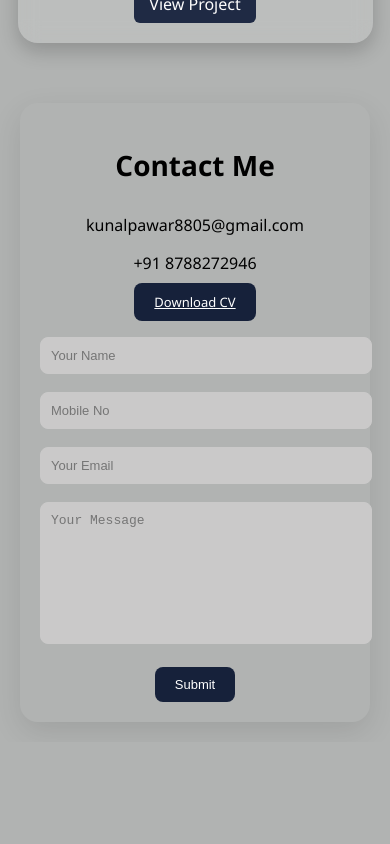
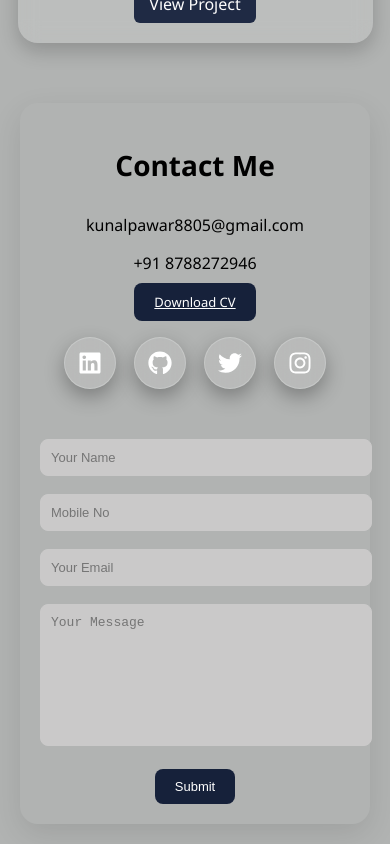
Before and after one commit to kunalpawar8788/Portfolio-Website, a React (Create React App) app: page / in a window 390 px wide. Shown: the part 3499-4343 px from the top of the page. Before the commit the page ends 4241 px from the top, so only its background shows below. Built offline with nearby package versions, Linux system fonts and the light colour scheme; no server answers.

Commit message:
Updated contact social icons with premium mobile & desktop style

```diff
--- a/package.json
+++ b/package.json
@@ -11,6 +11,7 @@
     "firebase": "^12.7.0",
     "react": "^19.2.3",
     "react-dom": "^19.2.3",
+    "react-icons": "^5.5.0",
     "react-scripts": "5.0.1",
     "web-vitals": "^2.1.4"
   },
--- a/src/App.css
+++ b/src/App.css
@@ -295,6 +295,115 @@ body {
 .contact-right {
   flex: 1;
 }
+
+
+
+
+
+
+
+
+
+
+
+
+
+
+
+
+
+
+/* ===================== CONTACT SOCIAL LINKS - PREMIUM ===================== */
+.contact-social {
+  display: flex;
+  gap: 20px;
+  justify-content: center; /* center on both desktop & mobile */
+  margin: 30px 0;
+  flex-wrap: wrap;
+}
+
+.contact-social a {
+  width: 55px;
+  height: 55px;
+  background: rgba(255, 255, 255, 0.1); /* glass effect */
+  backdrop-filter: blur(10px);
+  border-radius: 50%;
+  display: flex;
+  align-items: center;
+  justify-content: center;
+  color: #fff;
+  font-size: 26px;
+  box-shadow: 0 8px 20px rgba(0, 0, 0, 0.3);
+  border: 1px solid rgba(255, 255, 255, 0.2);
+  transition: transform 0.4s ease, box-shadow 0.4s ease, background 0.4s ease;
+  position: relative;
+}
+
+/* Neon Glow Hover */
+.contact-social a:hover {
+  transform: translateY(-6px) scale(1.0) rotate(-5deg);
+  background: linear-gradient(135deg, #0d0b31);
+  box-shadow: 0 0 20px rgba(133, 132, 132, 0.6), 0 8px 25px rgba(0,0,0,0.3);
+  color: #ffffff;
+}
+
+/* Floating animation (continuous subtle float) */
+
+
+@keyframes floatIcon {
+  0% { transform: translateY(0) rotate(0deg); }
+  50% { transform: translateY(-6px) rotate(3deg); }
+  100% { transform: translateY(0) rotate(-3deg); }
+}
+
+
+
+/* ------------------ Responsive ------------------ */
+@media (max-width: 991px) {
+  .contact-social {
+    margin: 25px 0;
+    gap: 18px;
+  }
+
+  .contact-social a {
+    width: 50px;
+    height: 50px;
+    font-size: 24px;
+  }
+
+}
+
+
+
+
+
+
+
+
+
+
+
+
+
+
+
+
+
+
+
+
+
+
+
+
+
+
+
+
+
+
+
+
 
 /* Labels */
 form label {
--- a/src/Contact.js
+++ b/src/Contact.js
@@ -3,6 +3,8 @@ import React, { useState } from "react";
 import { getFirestore, collection, addDoc } from "firebase/firestore";
 import { app } from "./firebase";
 import "./App.css"; // optional
+import { FaLinkedin, FaGithub, FaTwitter, FaInstagram, FaFacebook } from "react-icons/fa";
+
 
 const firestore = getFirestore(app);
 
@@ -64,6 +66,25 @@ function Contact() {
           <p><i className="fas fa-paper-plane"></i> kunalpawar8805@gmail.com</p>
           <p><i className="fas fa-phone-square-alt"></i> +91 8788272946</p>
           <a href="/images/MERN_Stack_Developer.pdf" download className="btn btn2">Download CV</a>
+
+          <div className="contact-social">
+            <a href="https://linkedin.com/in/kunal-pawar-309431311" target="_blank" rel="noreferrer">
+              <FaLinkedin />
+            </a>
+            <a href="https://github.com/yourusername" target="_blank" rel="noreferrer">
+              <FaGithub />
+            </a>
+            <a href="https://twitter.com/yourusername" target="_blank" rel="noreferrer">
+              <FaTwitter />
+            </a>
+            <a href="https://instagram.com/yourusername" target="_blank" rel="noreferrer">
+              <FaInstagram />
+            </a>
+          </div>
+
+
+
+
         </div>
 
         {/* Right Section */}
```
Also changed, not shown: 1 other file (tests, documents, lock files or other folders).
